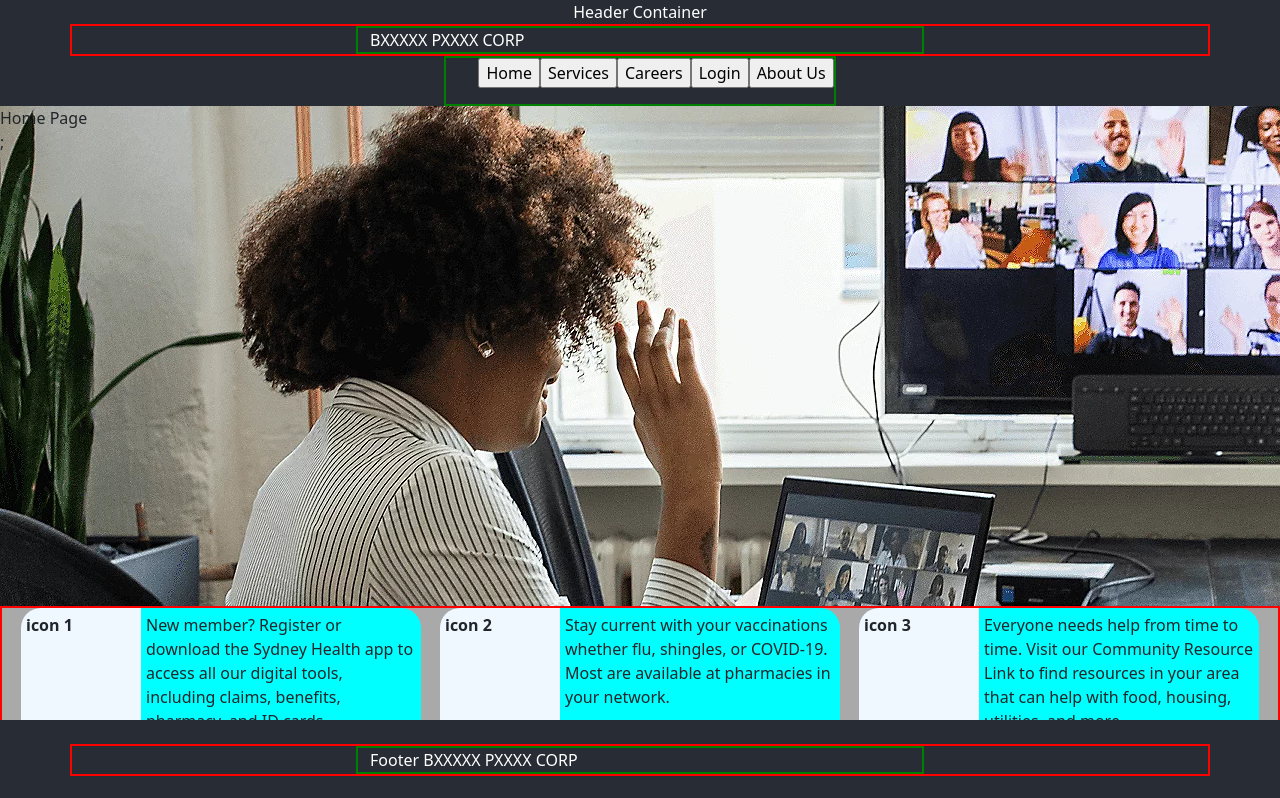
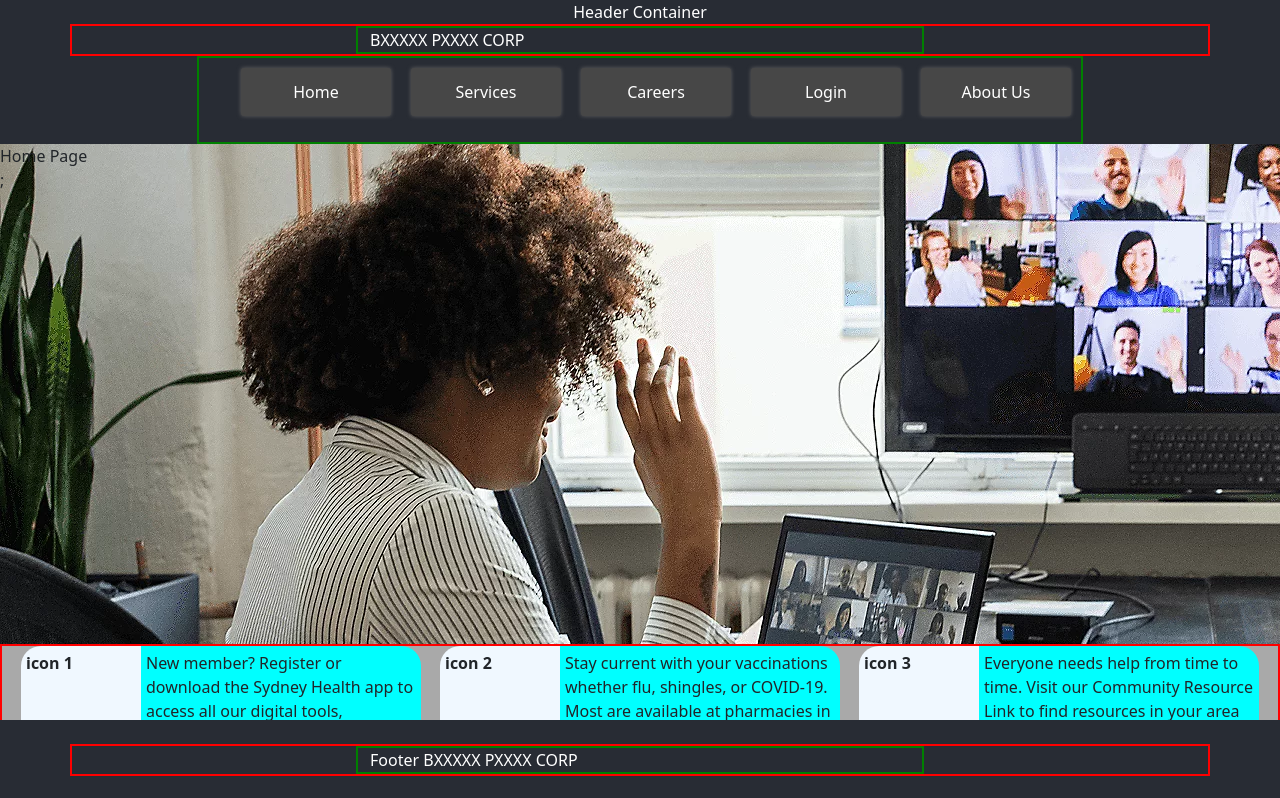
Before and after one commit to dsquez26/home-client, a React (Create React App) app: page /Home in a window 1280 px wide. Shown: the top 798 px of the page. Built offline with nearby package versions, Linux system fonts and the light colour scheme.

Commit message:
added a new button for nav using styled components

```diff
--- a/package.json
+++ b/package.json
@@ -17,6 +17,7 @@
     "react-hook-form": "^7.14.2",
     "react-router-dom": "^5.3.0",
     "react-scripts": "4.0.3",
+    "styled-components": "^5.3.1",
     "typescript": "^4.4.2",
     "web-vitals": "^1.1.2"
   },
@@ -45,6 +46,8 @@
     ]
   },
   "devDependencies": {
-    "@types/react-router-dom": "^5.1.8"
+    "@types/react-router-dom": "^5.1.8",
+    "@types/styled-components": "^5.1.14",
+    "babel-plugin-styled-components": "^1.13.2"
   }
 }
--- /dev/null
+++ b/src/Components/Buttons/Buttons.tsx
@@ -0,0 +1,28 @@
+import styled from 'styled-components';
+
+// Button with ripple animation
+const NavButton = styled.button`
+    margin: 10px;
+    border: none;
+    border-radius: 3px;
+    width: 150px;
+    padding: 12px 18px;
+    font-size: 16px;
+    cursor: pointer;
+    color: #fff;
+    background-color: #474747;
+    box-shadow: 0 0 4px #616161;
+    outline: none;
+    background-position: center;
+    transition: background 0.8s;
+    &:hover {
+        background: #616161 radial-gradient(circle, transparent 1%, #616161 1%) center/15000%;
+    }
+    &:active {
+        background-color: #474747;
+        background-size: 100%;
+        transition: background 0s;
+    }
+`;
+
+export default NavButton;
--- a/src/Components/Header/Header.tsx
+++ b/src/Components/Header/Header.tsx
@@ -4,8 +4,9 @@ import { Container, Row, Col } from "react-bootstrap";
 import "./Header.css";
 
 const Header = () => {
+
   return (
-    <Container className='header-main-cont'fluid>
+    <div className='header-main-cont'>
       Header Container
       <Container>
         <Row className="center-top-row">
@@ -19,7 +20,7 @@ const Header = () => {
         </Row>
       </Container>
       <Navigation />
-    </Container>
+    </div>
   )
 }
 
--- a/src/Components/Nav/Nav.tsx
+++ b/src/Components/Nav/Nav.tsx
@@ -1,35 +1,38 @@
 import { NavLink } from "react-router-dom";
+import NavButton from "../Buttons/Buttons";
 
 import "./Nav.css";
 
 function Navigation() {
+
   return (
     <div className="nav-cont-1">
       <nav>
         <ul className="nav-ul-1">
           <li>
             <NavLink to="/home">
-              <input type="button" value="Home" />
+            <NavButton>Home</NavButton>
             </NavLink>
           </li>
           <li>
             <NavLink to="/services">
-              <input type="button" value="Services" />
+            <NavButton>Services</NavButton>
             </NavLink>
           </li>
           <li>
             <NavLink to="/careers">
-              <input type="button" value="Careers" />
+             <NavButton>Careers</NavButton>
+             {/* <input type="button" value="Careers" /> */}
             </NavLink>
           </li>
           <li>
             <NavLink to="/login">
-              <input type="button" value="Login" />
+            <NavButton>Login</NavButton>
             </NavLink>
           </li>
           <li>
             <NavLink to="/about">
-              <input type="button" value="About Us" />
+            <NavButton>About Us</NavButton>
             </NavLink>
           </li>
         </ul>
```
Also changed, not shown: src/customTheme.ts (added, +12 -0 lines), src/styled.d.ts (added, +14 -0 lines), 1 other file (tests, documents, lock files or other folders).
